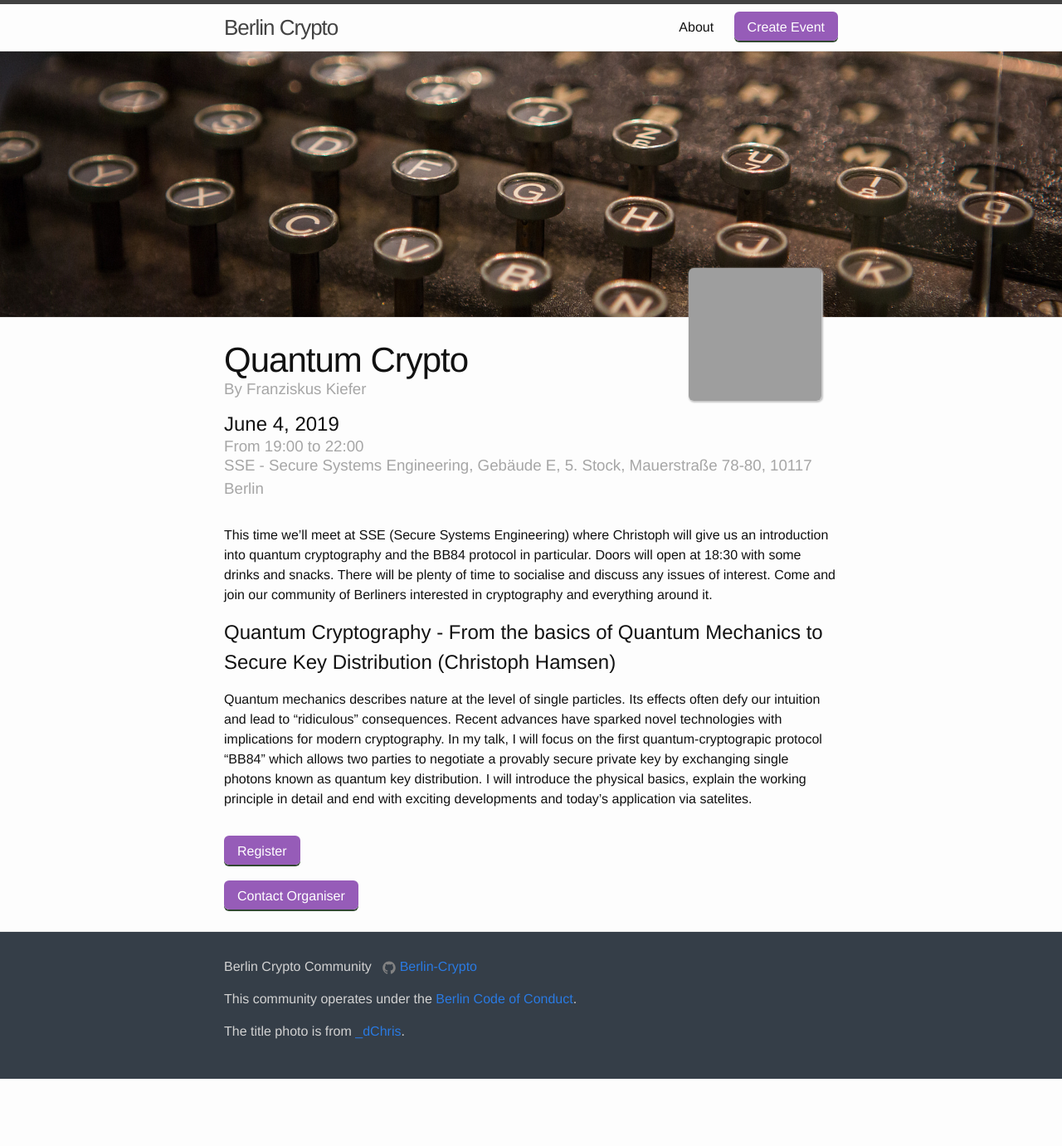
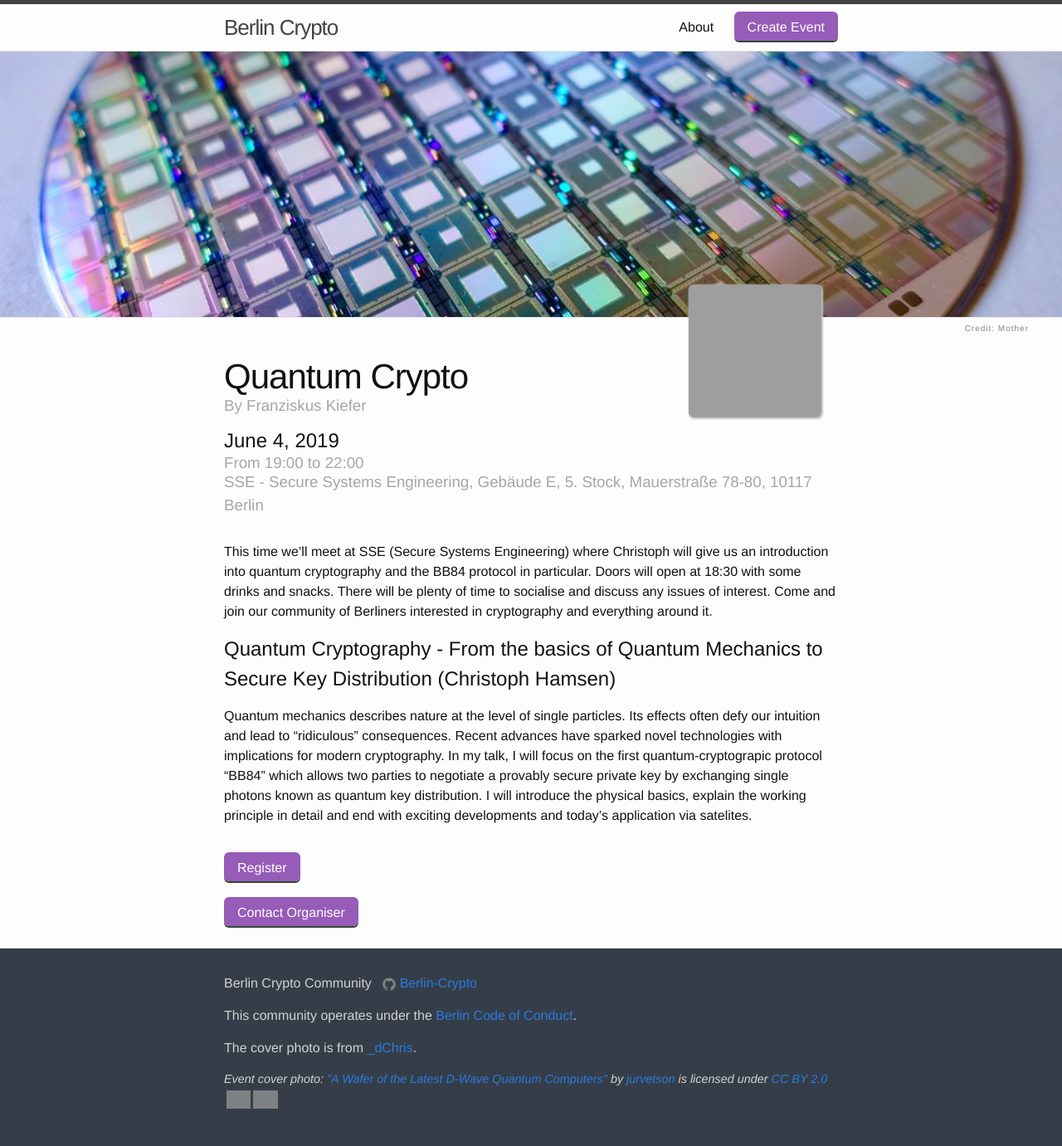
Before and after one commit to berlin-crypto/berlin-crypto.github.io, a Jekyll site: the page built from _posts/2019-06-04-bb84.md, in a window 1280 px wide. Shown: the whole page at 83% size. Built offline with Jekyll 4.4.1, drawn with Linux system fonts in a browser that asks for light colours; before the commit the page ends 1300 px from its top, so only the background shows below that; grey boxes are pictures that could not be loaded.

Commit message:
quantum cover pic

```diff
--- a/_includes/footer.html
+++ b/_includes/footer.html
@@ -7,7 +7,10 @@
       {{ site.description }} &nbsp;
         {% include icon-github.html %}
     </p>
-    <p>The title photo is from <a href="https://www.flickr.com/photos/_dchris/20235659265">_dChris</a>.</p>
+    <p>The cover photo is from <a href="https://www.flickr.com/photos/_dchris/20235659265">_dChris</a>.</p>
+    {% if page.cover_credit %}
+        {{ page.cover_credit }}
+    {% endif %}
 
   </div>
 
--- a/_posts/2019-06-04-bb84.md
+++ b/_posts/2019-06-04-bb84.md
@@ -19,8 +19,9 @@
 
 #Make sure you setup your Organiser details in the \_data directory in the organisers.yml file
 
-cover: '../title_pic.jpg'
+cover: '../quantum_pic.jpg'
 location: SSE - Secure Systems Engineering, Gebäude E, 5. Stock, Mauerstraße 78-80, 10117 Berlin
+cover_credit: '<p style="font-size: 0.9rem;font-style: italic;">Event cover photo: <a href="https://www.flickr.com/photos/44124348109@N01/39188583425">"A Wafer of the Latest D-Wave Quantum Computers"</a><span> by <a href="https://www.flickr.com/photos/44124348109@N01">jurvetson</a></span> is licensed under <a href="https://creativecommons.org/licenses/by/2.0/?ref=ccsearch&atype=html" style="margin-right: 5px;">CC BY 2.0</a><a href="https://creativecommons.org/licenses/by/2.0/?ref=ccsearch&atype=html" target="_blank" rel="noopener noreferrer" style="display: inline-block;white-space: none;opacity: .7;margin-top: 2px;margin-left: 3px;height: 22px !important;"><img style="height: inherit;margin-right: 3px;display: inline-block;" src="https://search.creativecommons.org/static/img/cc_icon.svg" /><img style="height: inherit;margin-right: 3px;display: inline-block;" src="https://search.creativecommons.org/static/img/cc-by_icon.svg" /></a></p>'
 
 ---
 
```
Also changed, not shown: quantum_pic.jpg (added).
